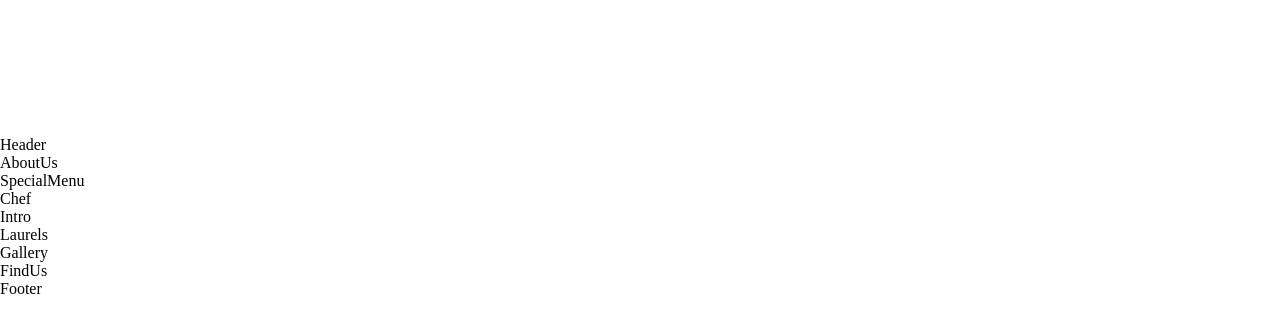
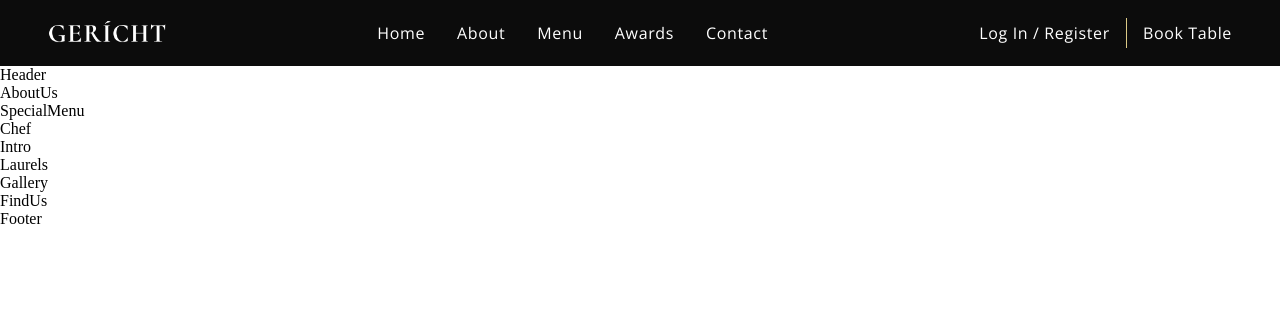
Before and after one commit to ummesalmaali/umme-restaurant, a React (Create React App) app: page / in a window 1280 px wide. Shown: the top 332 px of the page. Built offline with nearby package versions, Linux system fonts and the light colour scheme; a web font is replaced by a local one.

Commit message:
toggle done

```diff
--- a/public/index.html
+++ b/public/index.html
@@ -15,16 +15,15 @@
       user's mobile device or desktop. See https://developers.google.com/web/fundamentals/web-app-manifest/
     -->
     <link rel="manifest" href="%PUBLIC_URL%/manifest.json" />
-    <!--
-      Notice the use of %PUBLIC_URL% in the tags above.
-      It will be replaced with the URL of the `public` folder during the build.
-      Only files inside the `public` folder can be referenced from the HTML.
 
-      Unlike "/favicon.ico" or "favicon.ico", "%PUBLIC_URL%/favicon.ico" will
-      work correctly both with client-side routing and a non-root public URL.
-      Learn how to configure a non-root public URL by running `npm run build`.
-    -->
-    <title>React App</title>
+    <title>Gritech Restaurant</title>
+    <!-- font awesome link -->
+    <link
+      rel="stylesheet"
+      href="https://pro.fontawesome.com/releases/v5.10.0/css/all.css"
+      integrity="sha384-AYmEC3Yw5cVb3ZcuHtOA93w35dYTsvhLPVnYs9eStHfGJvOvKxVfELGroGkvsg+p"
+      crossorigin="anonymous"
+    />
   </head>
   <body>
     <noscript>You need to enable JavaScript to run this app.</noscript>
--- a/src/components/Navbar/Navbar.css
+++ b/src/components/Navbar/Navbar.css
@@ -0,0 +1,99 @@
+.app__navbar {
+  width: 100%;
+  display: flex;
+  justify-content: space-between;
+  align-items: center;
+  background: var(--color-black);
+  padding: 1rem 2rem;
+}
+.app__navbar-logo {
+  display: flex;
+
+  justify-content: flex-start;
+  align-items: center;
+}
+.app__navbar-logo img {
+  width: 150px;
+  padding: 0 1rem;
+}
+.app__navbar-links {
+  flex: 1;
+  display: flex;
+  justify-content: center;
+  align-items: center;
+  list-style: none;
+}
+.app__navbar-links li {
+  margin: 0 1rem;
+  cursor: pointer;
+}
+.app__navbar-links li:hover {
+  color: var(--color-grey);
+}
+.app__navbar-login {
+  display: flex;
+  justify-content: flex-end;
+  align-items: center;
+}
+.app__navbar-login a {
+  margin: 0 1rem;
+  text-decoration: none;
+  transition: 0.5s ease;
+  -webkit-transition: 0.5s ease;
+  -moz-transition: 0.5s ease;
+  -ms-transition: 0.5s ease;
+  -o-transition: 0.5s ease;
+}
+.app__navbar-login a:hover {
+  border-bottom: 1px solid var(--color-golden);
+  transition: 0.5s ease;
+  -webkit-transition: 0.5s ease;
+  -moz-transition: 0.5s ease;
+  -ms-transition: 0.5s ease;
+  -o-transition: 0.5s ease;
+}
+.app__navbar-login div {
+  width: 1px;
+  height: 30px;
+  background: var(--color-golden);
+}
+
+/* small screen */
+.app__navbar-smallscreen {
+  display: none;
+}
+.app__navbar-smallscreen i {
+  color: #fff;
+  font-size: 29px;
+}
+.app__navbar-smallscreen_overlay {
+  position: fixed;
+  top: 0;
+  left: 0;
+  width: 100%;
+  height: 100vh;
+  background: var(--color-black);
+  transition: 0.5s ease;
+  -webkit-transition: 0.5s ease;
+  -moz-transition: 0.5s ease;
+  -ms-transition: 0.5s ease;
+  -o-transition: 0.5s ease;
+  flex-direction: column;
+  z-index: 5;
+}
+.app__navbar-smallscreen_overlay .overlay__close {
+  font-size: 27px;
+  color: var(--color-golden);
+  cursor: pointer;
+  position: absolute;
+  top: 20px;
+  right: 20px;
+}
+@media screen and (max-width: 1150px) {
+  .app__navbar-links {
+    display: none;
+  }
+  .app__navbar-smallscreen {
+    display: flex;
+  }
+}
--- a/src/components/Navbar/Navbar.jsx
+++ b/src/components/Navbar/Navbar.jsx
@@ -1,20 +1,78 @@
-import React from "react";
+import React, { useState } from "react";
 
 import "./Navbar.css";
 import images from "../../constants/images";
-import { GiCastle } from "react-icons/gi";
 
 const Navbar = () => {
+  const [toggleMenu, setToggleMenu] = useState(false);
   return (
     <nav className="app__navbar">
       <div className="app__navbar-logo">
         <img src={images.gericht} alt="app-logo" />
       </div>
-      <ul>
-        <li className="app__navbar-links">
-          <a href=""></a>
+      <ul className="app__navbar-links">
+        <li className="p__opensans">
+          <a href="#home">Home</a>
+        </li>
+        <li className="p__opensans">
+          <a href="#about">About</a>
+        </li>
+        <li className="p__opensans">
+          <a href="#menu">Menu</a>
+        </li>
+        <li className="p__opensans">
+          <a href="#awards">Awards</a>
+        </li>
+        <li className="p__opensans">
+          <a href="#contact">Contact</a>
         </li>
       </ul>
+      <div className="app__navbar-login">
+        <a href="#login" className="p__opensans">
+          Log In / Register
+        </a>
+        <div></div>
+        <a href="/" className="p__opensans">
+          Book Table
+        </a>
+      </div>
+      {/* for smaller screen */}
+      <div className="app__navbar-smallscreen">
+        <i
+          class="fas fa-bars"
+          onClick={() => {
+            setToggleMenu(true);
+          }}
+        ></i>
+
+        {toggleMenu && (
+          <div className="app__navbar-smallscreen_overlay flex__center slide-bottom">
+            <i
+              className="fas fa-utensils overlay__close"
+              onClick={() => {
+                setToggleMenu(false);
+              }}
+            ></i>
+            <ul className="app__navbar-smallscreen-links">
+              <li className="p__opensans">
+                <a href="home">Home</a>
+              </li>
+              <li className="p__opensans">
+                <a href="about">About</a>
+              </li>
+              <li className="p__opensans">
+                <a href="menu">Menu</a>
+              </li>
+              <li className="p__opensans">
+                <a href="awards">Awards</a>
+              </li>
+              <li className="p__opensans">
+                <a href="contact">Contact</a>
+              </li>
+            </ul>
+          </div>
+        )}
+      </div>
     </nav>
   );
 };
```
